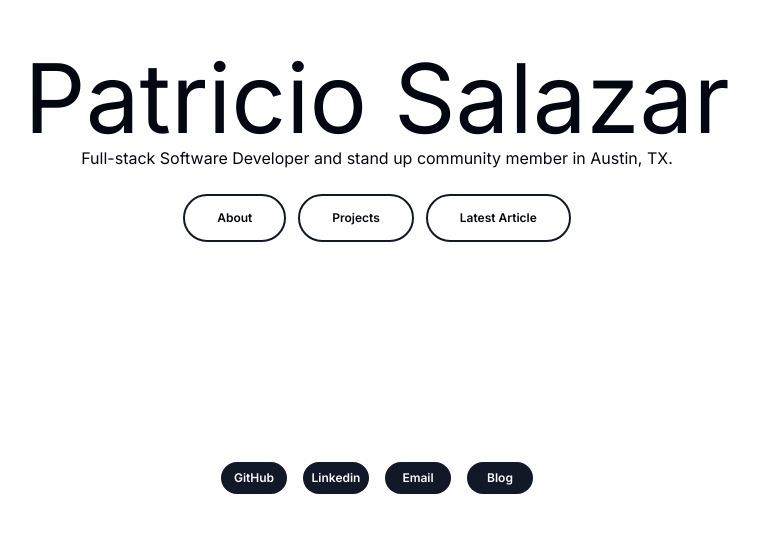
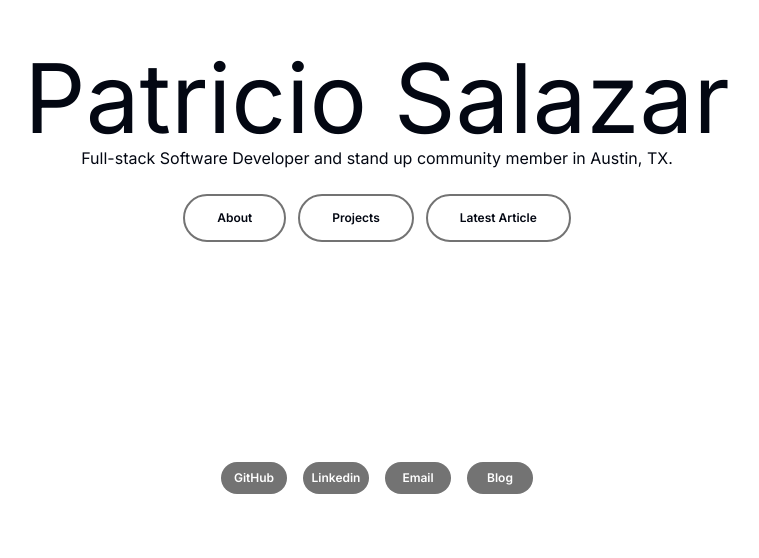
Before and after one commit to patriciosebastian/personal-website, a Next.js app: page / in a window 1280 px wide. Shown: the part 242-800 px from the top of the page, without its empty margins (263-1022 px from the left). Built offline with nearby package versions, Linux system fonts and the light colour scheme.

Commit message:
updated colors for btns and borders

```diff
--- a/src/styles/globals.css
+++ b/src/styles/globals.css
@@ -10,8 +10,8 @@
     --card-foreground: 224 71.4% 4.1%;
     --popover: 0 0% 100%;
     --popover-foreground: 224 71.4% 4.1%;
-    --primary: 220.9 39.3% 11%;
-    --primary-foreground: 210 20% 98%;
+    --primary: 0 0% 45%;
+    --primary-foreground: 0 0% 100%;
     --secondary: 220 14.3% 95.9%;
     --secondary-foreground: 220.9 39.3% 11%;
     --muted: 220 14.3% 95.9%;
@@ -20,7 +20,7 @@
     --accent-foreground: 220.9 39.3% 11%;
     --destructive: 0 84.2% 60.2%;
     --destructive-foreground: 210 20% 98%;
-    --border: 220 13% 91%;
+    --border: 0 0% 45%;
     --input: 220 13% 91%;
     --ring: 224 71.4% 4.1%;
     --radius: 0.5rem;
```
